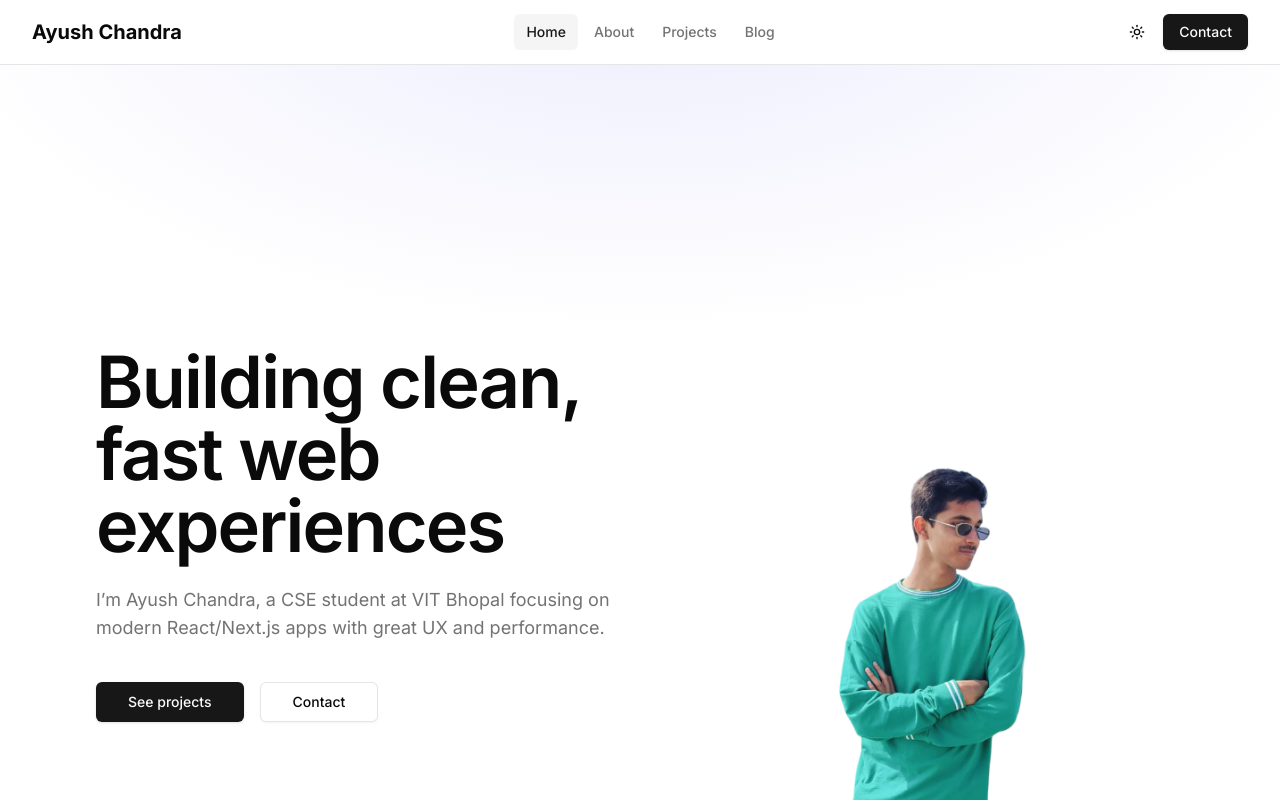
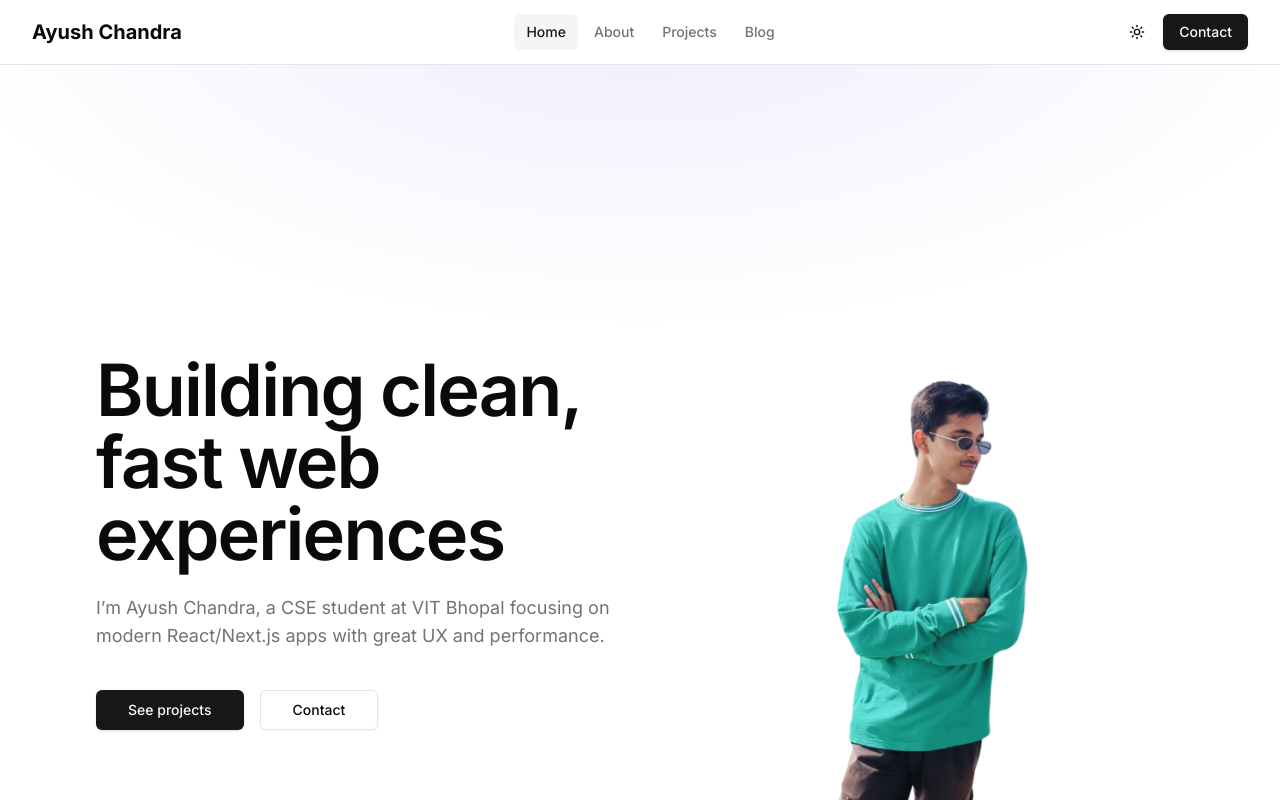
Before and after one commit to Ayushchandra416/Portfolio, a Next.js app: page / in a window 1280 px wide. Shown: the top 800 px of the page. Built offline with nearby package versions, Linux system fonts and the light colour scheme.

Commit message:
Make hero image larger and position upward for better framing

```diff
--- a/src/components/sections/Hero.tsx
+++ b/src/components/sections/Hero.tsx
@@ -62,15 +62,15 @@ export function Hero() {
           </div>
 
           {/* Right: Image */}
-          <div className="relative mx-auto w-full max-w-md md:max-w-lg">
+          <div className="relative mx-auto w-full max-w-lg md:max-w-xl lg:max-w-2xl">
             <div className="relative aspect-[3/4] overflow-hidden">
               <Image
                 src={src}
                 alt="Portrait of Ayush Chandra"
                 fill
-                sizes="(min-width: 768px) 40vw, 80vw"
+                sizes="(min-width: 1024px) 50vw, (min-width: 768px) 45vw, 85vw"
                 priority
-                className="object-cover object-top"
+                className="object-cover object-[center_20%]"
                 onError={() => setSrc("/portrait-placeholder.svg")}
               />
             </div>
```
